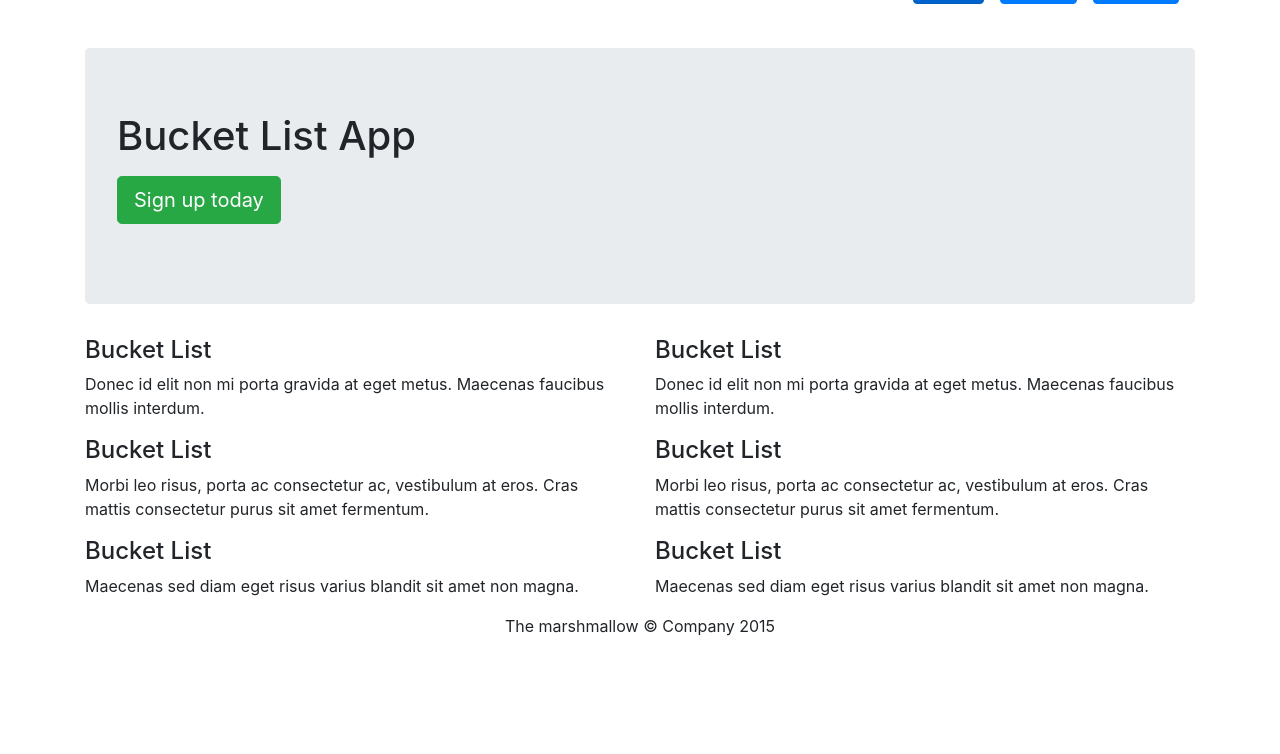
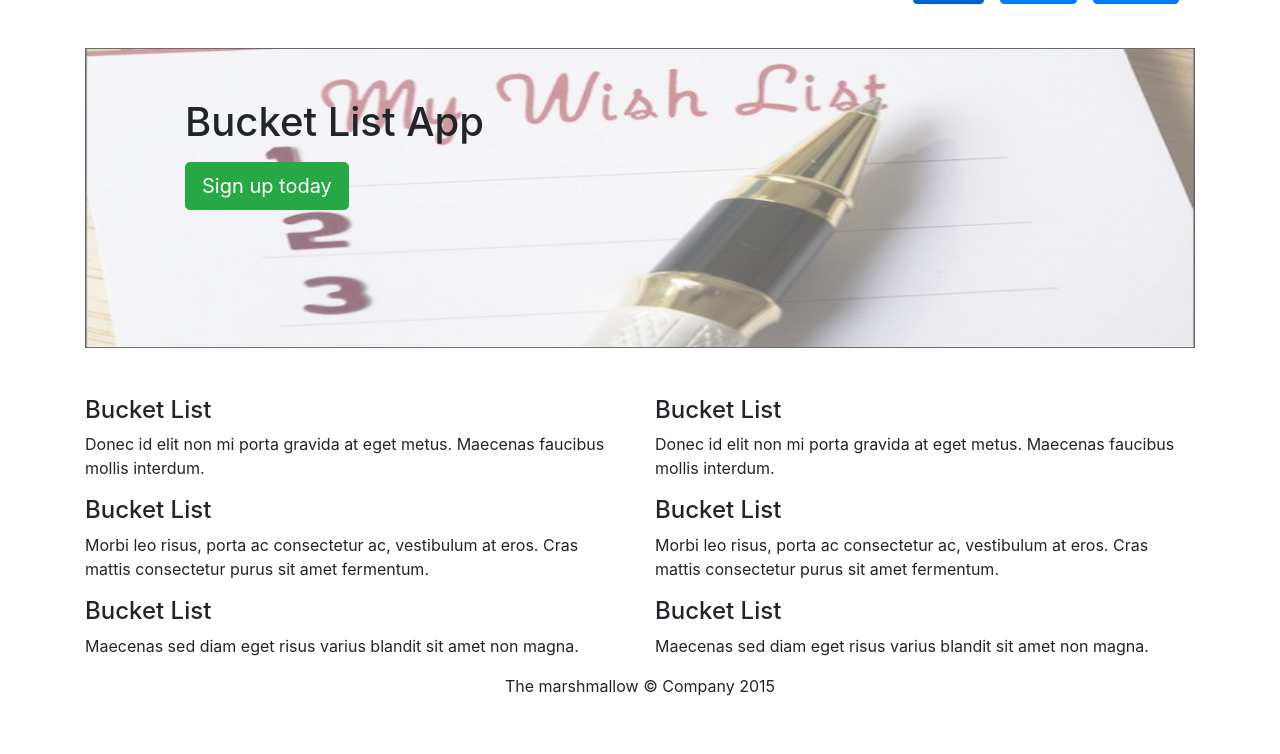
Before and after one commit to SCARLAT27122015/flaskWishList, a Flask app: page / in a window 1280 px wide. Shown: the part 74-828 px from the top of the page. Before the commit the page ends 710 px from the top, so only its background shows below. Run offline with Flask 2, Linux system fonts and the light colour scheme; some libraries are stand-ins or nearby versions.

Commit message:
Create carousel

```diff
--- a/static/signup.css
+++ b/static/signup.css
@@ -50,3 +50,26 @@ input {
 .footer p{
   text-align: center;
 }
+
+.carousel-inner{
+  position: relative;
+}
+
+#carousel1{
+  margin:10px auto;
+}
+
+.marketing{
+  margin-top: 300px;
+}
+#carousel1 img{
+  opacity: 0.6;
+  height: 300px !important;
+}
+
+#header{
+  position: absolute;
+  z-index: 1;
+  top:50px;
+  left:100px;
+}
--- a/templates/index.html
+++ b/templates/index.html
@@ -1,15 +1,28 @@
 {% extends "base.html" %}
 {% block content %}
-    <div class="jumbotron">
-        <h1>Bucket List App</h1>
-        <p class="lead"></p>
-        <p><a class="btn btn-lg btn-success" href="showSignUp" role="button">Sign up today</a>
-        </p>
+    <div class="carousel slide" data-ride="carousel" id="carousel1">
+        <div id="header">
+            <h1>Bucket List App</h1>
+            <p class="lead"></p>
+            <p><a class="btn btn-lg btn-success" href="showSignUp" role="button">Sign up today</a>
+            </p>
+        </div>
+        <div class="carousel-inner">
+            <div class="carousel-item active">
+              <img class="d-block w-100" src="{{ url_for('static', filename='img/img1.jpg') }}" alt="First slide">
+            </div>
+            <div class="carousel-item">
+              <img class="d-block w-100" src="{{ url_for('static', filename='img/img2.jpg') }}" alt="Second slide">
+            </div>
+            <div class="carousel-item">
+              <img class="d-block w-100" src="{{ url_for('static', filename='img/img3.jpg') }}" alt="Third slide">
+            </div>
+          </div>
     </div>
 
 
 
-    <div class="row marketing">
+    <div class="row marketing mt-5">
         <div class="col-lg-6">
             <h4>Bucket List</h4>
             <p>Donec id elit non mi porta gravida at eget metus. Maecenas faucibus mollis interdum.</p>
```
Also changed, not shown: static/img/img1.jpg (added), static/img/img2.jpg (added), static/img/img3.jpg (added).
